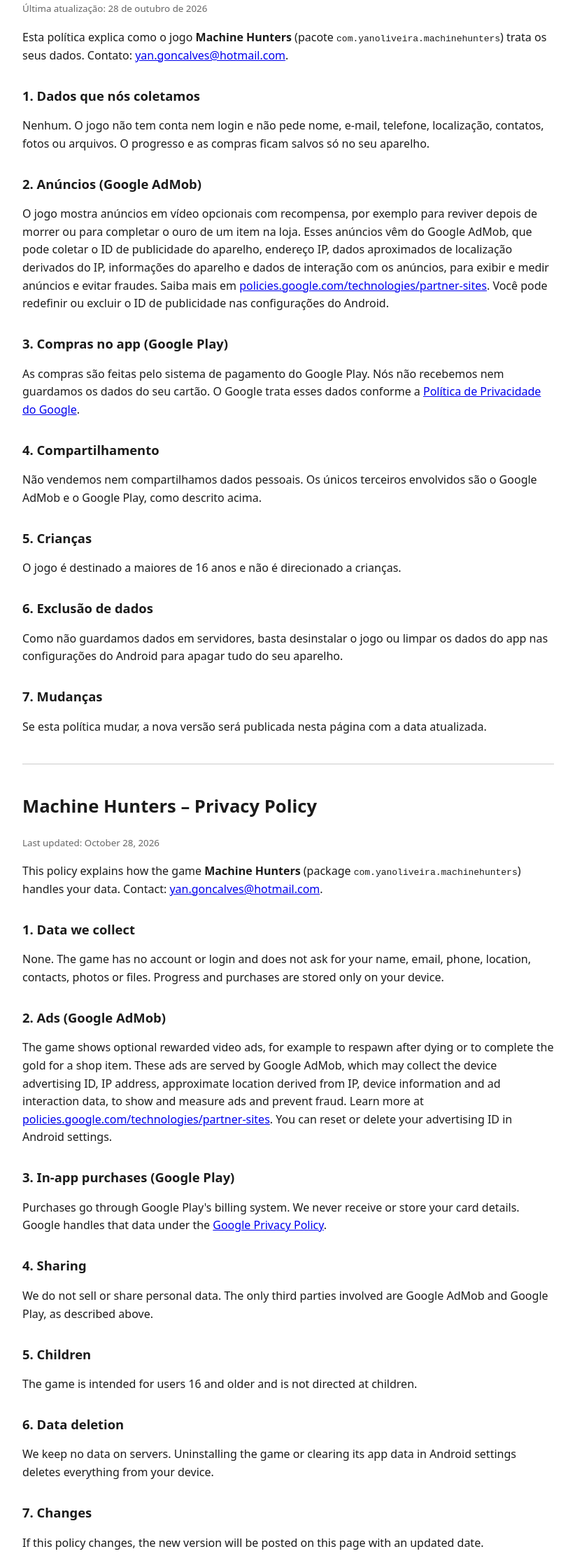
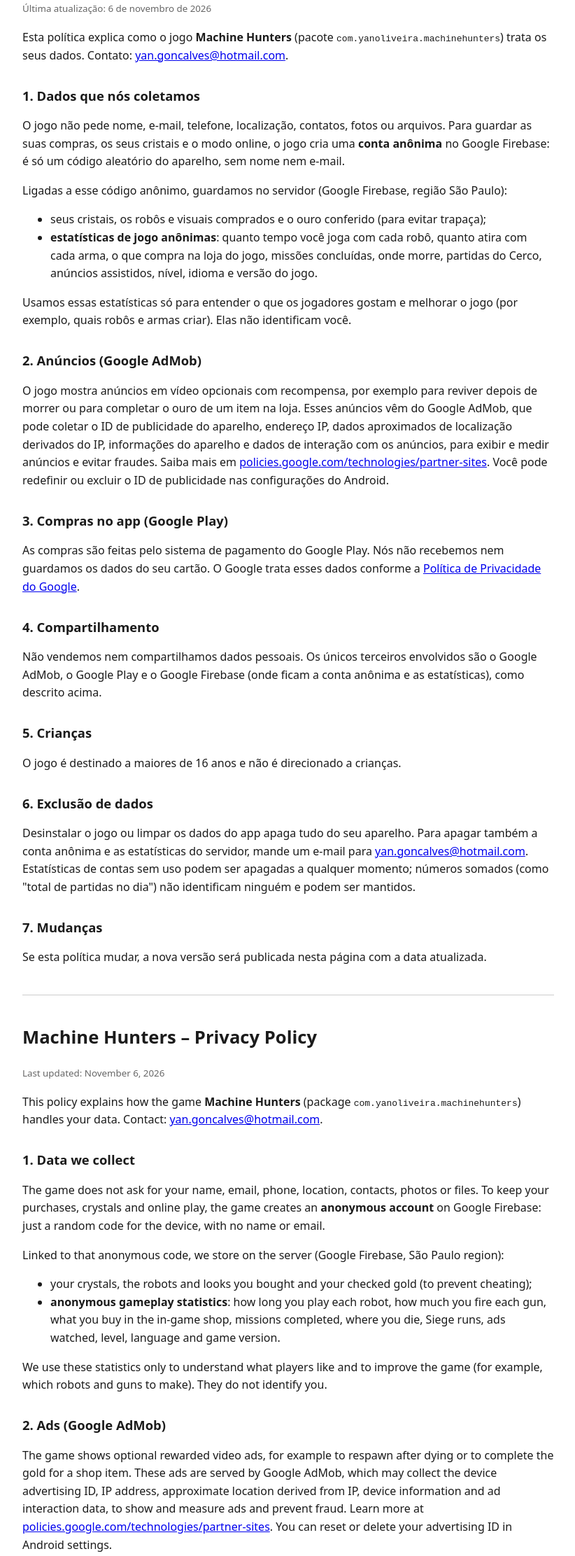
Before and after one commit to yanoliveira16/machine-hunters-privacy, a plain HTML site: page index.html in a window 1280 px wide. Shown: the part 100-2323 px from the top of the page at 70% size, without its empty margins (228-1050 px from the left). Drawn offline with Linux system fonts and the light colour scheme.

Commit message:
Policy: anonymous Firebase account and gameplay statistics
Co-Authored-By: Claude Opus 5.5 <noreply@anthropic.com>
Claude-Session: https://claude.ai/code/session_012Yn5X3P5zjXFxRn16Fzrng

```diff
--- a/index.html
+++ b/index.html
@@ -13,12 +13,18 @@ small{color:#666}
 </head>
 <body>
 <h1>Machine Hunters – Política de Privacidade</h1>
-<small>Última atualização: 28 de outubro de 2026</small>
+<small>Última atualização: 6 de novembro de 2026</small>
 
 <p>Esta política explica como o jogo <b>Machine Hunters</b> (pacote <code>com.yanoliveira.machinehunters</code>) trata os seus dados. Contato: <a href="mailto:yan.goncalves@hotmail.com">yan.goncalves@hotmail.com</a>.</p>
 
 <h2>1. Dados que nós coletamos</h2>
-<p>Nenhum. O jogo não tem conta nem login e não pede nome, e-mail, telefone, localização, contatos, fotos ou arquivos. O progresso e as compras ficam salvos só no seu aparelho.</p>
+<p>O jogo não pede nome, e-mail, telefone, localização, contatos, fotos ou arquivos. Para guardar as suas compras, os seus cristais e o modo online, o jogo cria uma <b>conta anônima</b> no Google Firebase: é só um código aleatório do aparelho, sem nome nem e-mail.</p>
+<p>Ligadas a esse código anônimo, guardamos no servidor (Google Firebase, região São Paulo):</p>
+<ul>
+<li>seus cristais, os robôs e visuais comprados e o ouro conferido (para evitar trapaça);</li>
+<li><b>estatísticas de jogo anônimas</b>: quanto tempo você joga com cada robô, quanto atira com cada arma, o que compra na loja do jogo, missões concluídas, onde morre, partidas do Cerco, anúncios assistidos, nível, idioma e versão do jogo.</li>
+</ul>
+<p>Usamos essas estatísticas só para entender o que os jogadores gostam e melhorar o jogo (por exemplo, quais robôs e armas criar). Elas não identificam você.</p>
 
 <h2>2. Anúncios (Google AdMob)</h2>
 <p>O jogo mostra anúncios em vídeo opcionais com recompensa, por exemplo para reviver depois de morrer ou para completar o ouro de um item na loja. Esses anúncios vêm do Google AdMob, que pode coletar o ID de publicidade do aparelho, endereço IP, dados aproximados de localização derivados do IP, informações do aparelho e dados de interação com os anúncios, para exibir e medir anúncios e evitar fraudes. Saiba mais em <a href="https://policies.google.com/technologies/partner-sites">policies.google.com/technologies/partner-sites</a>. Você pode redefinir ou excluir o ID de publicidade nas configurações do Android.</p>
@@ -27,13 +33,13 @@ small{color:#666}
 <p>As compras são feitas pelo sistema de pagamento do Google Play. Nós não recebemos nem guardamos os dados do seu cartão. O Google trata esses dados conforme a <a href="https://policies.google.com/privacy">Política de Privacidade do Google</a>.</p>
 
 <h2>4. Compartilhamento</h2>
-<p>Não vendemos nem compartilhamos dados pessoais. Os únicos terceiros envolvidos são o Google AdMob e o Google Play, como descrito acima.</p>
+<p>Não vendemos nem compartilhamos dados pessoais. Os únicos terceiros envolvidos são o Google AdMob, o Google Play e o Google Firebase (onde ficam a conta anônima e as estatísticas), como descrito acima.</p>
 
 <h2>5. Crianças</h2>
 <p>O jogo é destinado a maiores de 16 anos e não é direcionado a crianças.</p>
 
 <h2>6. Exclusão de dados</h2>
-<p>Como não guardamos dados em servidores, basta desinstalar o jogo ou limpar os dados do app nas configurações do Android para apagar tudo do seu aparelho.</p>
+<p>Desinstalar o jogo ou limpar os dados do app apaga tudo do seu aparelho. Para apagar também a conta anônima e as estatísticas do servidor, mande um e-mail para <a href="mailto:yan.goncalves@hotmail.com">yan.goncalves@hotmail.com</a>. Estatísticas de contas sem uso podem ser apagadas a qualquer momento; números somados (como "total de partidas no dia") não identificam ninguém e podem ser mantidos.</p>
 
 <h2>7. Mudanças</h2>
 <p>Se esta política mudar, a nova versão será publicada nesta página com a data atualizada.</p>
@@ -41,12 +47,18 @@ small{color:#666}
 <hr>
 
 <h1>Machine Hunters – Privacy Policy</h1>
-<small>Last updated: October 28, 2026</small>
+<small>Last updated: November 6, 2026</small>
 
 <p>This policy explains how the game <b>Machine Hunters</b> (package <code>com.yanoliveira.machinehunters</code>) handles your data. Contact: <a href="mailto:yan.goncalves@hotmail.com">yan.goncalves@hotmail.com</a>.</p>
 
 <h2>1. Data we collect</h2>
-<p>None. The game has no account or login and does not ask for your name, email, phone, location, contacts, photos or files. Progress and purchases are stored only on your device.</p>
+<p>The game does not ask for your name, email, phone, location, contacts, photos or files. To keep your purchases, crystals and online play, the game creates an <b>anonymous account</b> on Google Firebase: just a random code for the device, with no name or email.</p>
+<p>Linked to that anonymous code, we store on the server (Google Firebase, São Paulo region):</p>
+<ul>
+<li>your crystals, the robots and looks you bought and your checked gold (to prevent cheating);</li>
+<li><b>anonymous gameplay statistics</b>: how long you play each robot, how much you fire each gun, what you buy in the in-game shop, missions completed, where you die, Siege runs, ads watched, level, language and game version.</li>
+</ul>
+<p>We use these statistics only to understand what players like and to improve the game (for example, which robots and guns to make). They do not identify you.</p>
 
 <h2>2. Ads (Google AdMob)</h2>
 <p>The game shows optional rewarded video ads, for example to respawn after dying or to complete the gold for a shop item. These ads are served by Google AdMob, which may collect the device advertising ID, IP address, approximate location derived from IP, device information and ad interaction data, to show and measure ads and prevent fraud. Learn more at <a href="https://policies.google.com/technologies/partner-sites">policies.google.com/technologies/partner-sites</a>. You can reset or delete your advertising ID in Android settings.</p>
@@ -55,13 +67,13 @@ small{color:#666}
 <p>Purchases go through Google Play's billing system. We never receive or store your card details. Google handles that data under the <a href="https://policies.google.com/privacy">Google Privacy Policy</a>.</p>
 
 <h2>4. Sharing</h2>
-<p>We do not sell or share personal data. The only third parties involved are Google AdMob and Google Play, as described above.</p>
+<p>We do not sell or share personal data. The only third parties involved are Google AdMob, Google Play and Google Firebase (which holds the anonymous account and the statistics), as described above.</p>
 
 <h2>5. Children</h2>
 <p>The game is intended for users 16 and older and is not directed at children.</p>
 
 <h2>6. Data deletion</h2>
-<p>We keep no data on servers. Uninstalling the game or clearing its app data in Android settings deletes everything from your device.</p>
+<p>Uninstalling the game or clearing its app data deletes everything from your device. To also delete the anonymous account and statistics from the server, email <a href="mailto:yan.goncalves@hotmail.com">yan.goncalves@hotmail.com</a>. Statistics of unused accounts may be deleted at any time; summed numbers (such as "total runs that day") identify no one and may be kept.</p>
 
 <h2>7. Changes</h2>
 <p>If this policy changes, the new version will be posted on this page with an updated date.</p>
```
